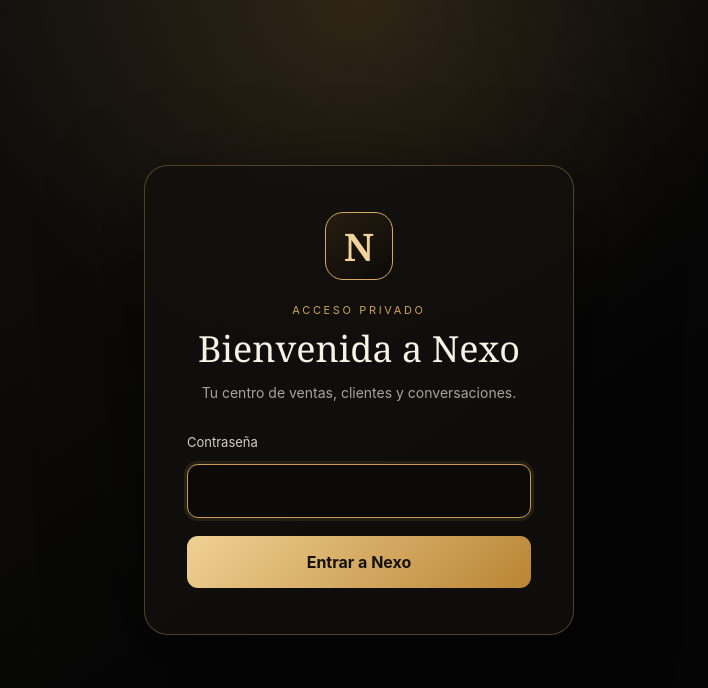
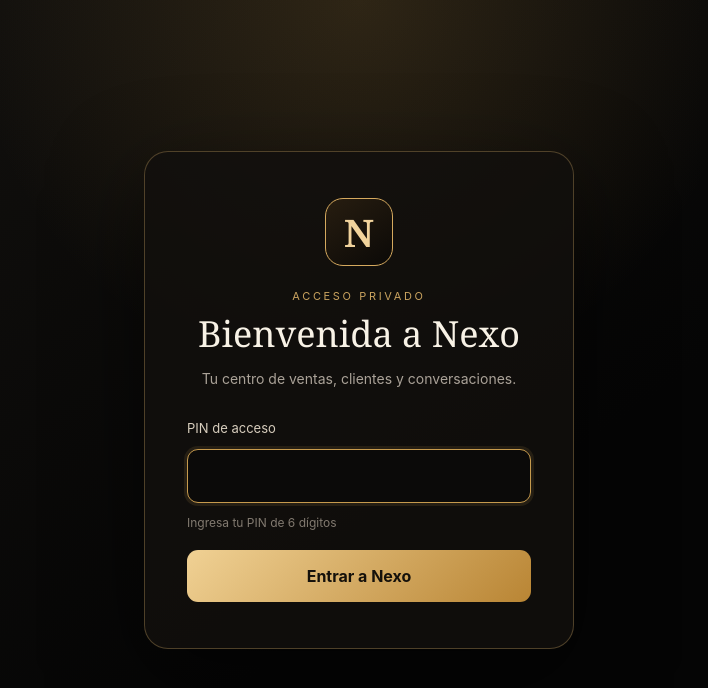
Before and after one commit to lorenasifuentes2020-cloud/Constestador, a Next.js app: page /login in a window 1280 px wide. Shown: the top 688 px of the page, without its empty margins (281-989 px from the left). Built offline with nearby package versions, Linux system fonts and the light colour scheme.

Commit message:
Use a six-digit PIN for Nexo login

```diff
--- a/app/api/auth/login/route.ts
+++ b/app/api/auth/login/route.ts
@@ -7,10 +7,10 @@ export async function POST(request: Request) {
   if (!env.NEXO_ADMIN_PASSWORD) {
     return Response.json({ error: "El acceso todavía no está configurado en Cloudflare." }, { status: 503 });
   }
-  const body = (await request.json().catch(() => null)) as { password?: unknown; returnTo?: unknown } | null;
-  const password = typeof body?.password === "string" ? body.password : "";
-  if (!(await sameSecret(password, env.NEXO_ADMIN_PASSWORD))) {
-    return Response.json({ error: "Contraseña incorrecta." }, { status: 401 });
+  const body = (await request.json().catch(() => null)) as { pin?: unknown; returnTo?: unknown } | null;
+  const pin = typeof body?.pin === "string" ? body.pin : "";
+  if (!/^\d{6}$/.test(pin) || !(await sameSecret(pin, env.NEXO_ADMIN_PASSWORD))) {
+    return Response.json({ error: "PIN incorrecto." }, { status: 401 });
   }
   const token = await createSessionToken(env.NEXO_ADMIN_PASSWORD);
   const returnTo = safeRelativeReturnPath(typeof body?.returnTo === "string" ? body.returnTo : "/");
--- a/app/login/login-form.tsx
+++ b/app/login/login-form.tsx
@@ -10,7 +10,7 @@ export default function LoginForm({ returnTo }: { returnTo: string }) {
     event.preventDefault(); setError(""); setLoading(true);
     const form = new FormData(event.currentTarget);
     try {
-      const response = await fetch("/api/auth/login", { method: "POST", headers: { "Content-Type": "application/json" }, body: JSON.stringify({ password: form.get("password"), returnTo }) });
+      const response = await fetch("/api/auth/login", { method: "POST", headers: { "Content-Type": "application/json" }, body: JSON.stringify({ pin: form.get("pin"), returnTo }) });
       const data = (await response.json()) as { error?: string; returnTo?: string };
       if (!response.ok) throw new Error(data.error || "No se pudo iniciar sesión.");
       window.location.assign(data.returnTo || "/");
@@ -19,8 +19,9 @@ export default function LoginForm({ returnTo }: { returnTo: string }) {
     }
   }
   return <form onSubmit={submit} className={styles.form}>
-    <label htmlFor="password">Contraseña</label>
-    <input id="password" name="password" type="password" autoComplete="current-password" required autoFocus />
+    <label htmlFor="pin">PIN de acceso</label>
+    <input id="pin" name="pin" type="password" inputMode="numeric" autoComplete="current-password" pattern="[0-9]{6}" minLength={6} maxLength={6} aria-describedby="pin-help" required autoFocus />
+    <span id="pin-help" className={styles.help}>Ingresa tu PIN de 6 dígitos</span>
     {error ? <p className={styles.error}>{error}</p> : null}
     <button type="submit" disabled={loading}>{loading ? "Ingresando…" : "Entrar a Nexo"}</button>
   </form>;
--- a/app/login/login.module.css
+++ b/app/login/login.module.css
@@ -8,6 +8,7 @@
 .form label { color: #d7cdbd; font-size: 13px; }
 .form input { width: 100%; padding: 14px 15px; border: 1px solid #3f372d; border-radius: 11px; outline: none; color: white; background: #0b0a09; }
 .form input:focus { border-color: #c69a4d; box-shadow: 0 0 0 3px rgba(198,154,77,.12); }
+.help { color: #827a70; font-size: 12px; }
 .form button { margin-top: 7px; padding: 14px; border: 0; border-radius: 11px; color: #15110b; font-weight: 700; cursor: pointer; background: linear-gradient(135deg,#f0d194,#b98534); }
 .form button:disabled { cursor: wait; opacity: .65; }
 .error { margin: 0; color: #ff9b91; font-size: 13px; }
```
